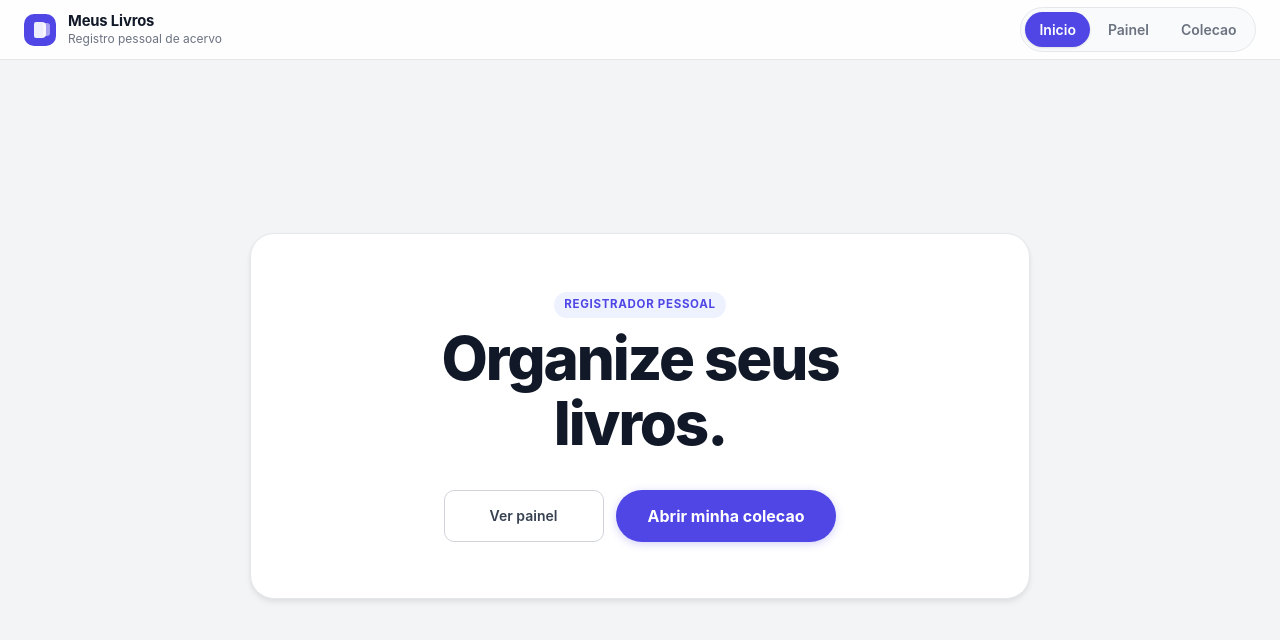
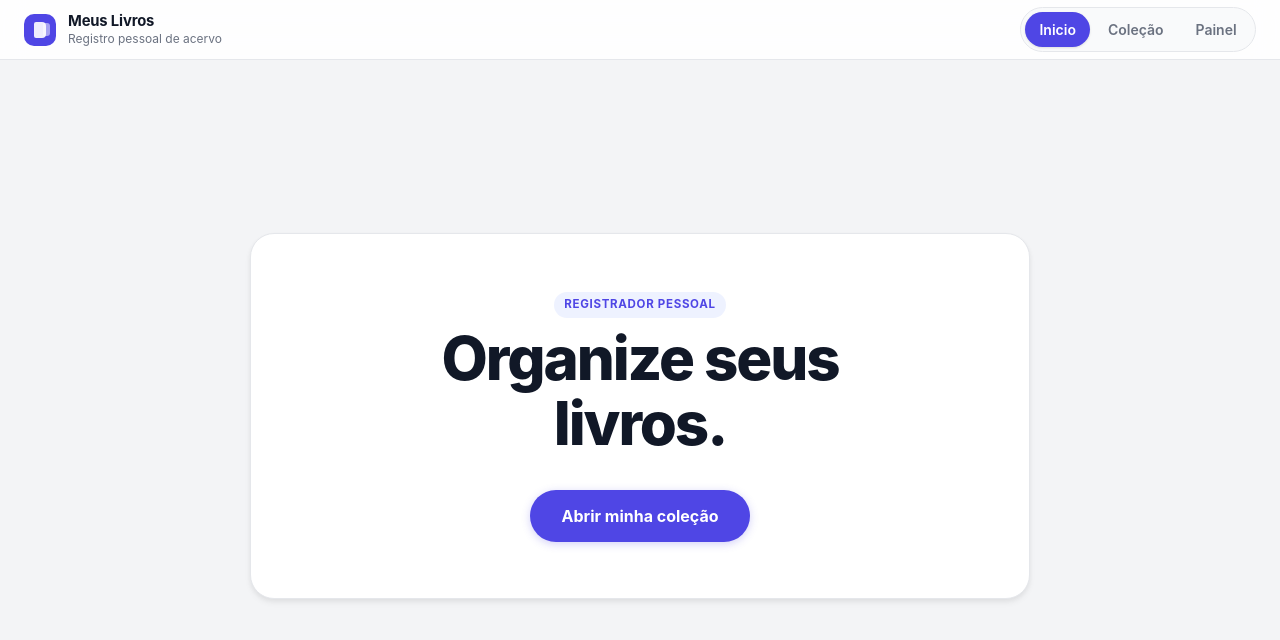
Before and after one commit to luan-sampaio/acervo-web, a React (Vite) app in the folder frontend/: page / in a window 1280 px wide. Shown: the top 640 px of the page. Built offline with nearby package versions, Linux system fonts and the light colour scheme; no server answers.

Commit message:
refactor(frontend): ajustes de navegação e UX da Home
- Home: CTA único 'Abrir minha coleção' (remove botão secundário)
- Nav: reordenar para Início → Coleção → Painel

```diff
--- a/frontend/src/App.jsx
+++ b/frontend/src/App.jsx
@@ -548,7 +548,6 @@ export default function App() {
       <main className="container">
         {currentView === 'home' ? (
           <HomeOverview
-            onOpenDashboard={() => setCurrentView('dashboard')}
             onOpenCollection={() => setCurrentView('collection')}
           />
         ) : currentView === 'dashboard' ? (
--- a/frontend/src/components/AppHeader.jsx
+++ b/frontend/src/components/AppHeader.jsx
@@ -22,18 +22,18 @@ export default function AppHeader({ currentView, onNavigate }) {
         </button>
         <button
           type="button"
+          className={currentView === 'collection' ? 'app-nav-link app-nav-link-active' : 'app-nav-link'}
+          onClick={() => onNavigate('collection')}
+        >
+          Coleção
+        </button>
+        <button
+          type="button"
           className={currentView === 'dashboard' ? 'app-nav-link app-nav-link-active' : 'app-nav-link'}
           onClick={() => onNavigate('dashboard')}
         >
           Painel
         </button>
-        <button
-          type="button"
-          className={currentView === 'collection' ? 'app-nav-link app-nav-link-active' : 'app-nav-link'}
-          onClick={() => onNavigate('collection')}
-        >
-          Colecao
-        </button>
       </nav>
     </header>
   )
--- a/frontend/src/components/HomeOverview.jsx
+++ b/frontend/src/components/HomeOverview.jsx
@@ -1,7 +1,4 @@
-export default function HomeOverview({
-  onOpenDashboard,
-  onOpenCollection,
-}) {
+export default function HomeOverview({ onOpenCollection }) {
   return (
     <section className="home-grid">
       <div className="home-hero home-hero-centered">
@@ -10,14 +7,9 @@ export default function HomeOverview({
           <h1>Organize seus livros.</h1>
         </div>
 
-        <div className="home-actions home-actions-centered">
-          <button type="button" className="secondary-button home-secondary-action" onClick={onOpenDashboard}>
-            Ver painel
-          </button>
-          <button type="button" className="home-primary-action" onClick={onOpenCollection}>
-            Abrir minha colecao
-          </button>
-        </div>
+        <button type="button" className="home-primary-action" onClick={onOpenCollection}>
+          Abrir minha coleção
+        </button>
       </div>
     </section>
   )
```
